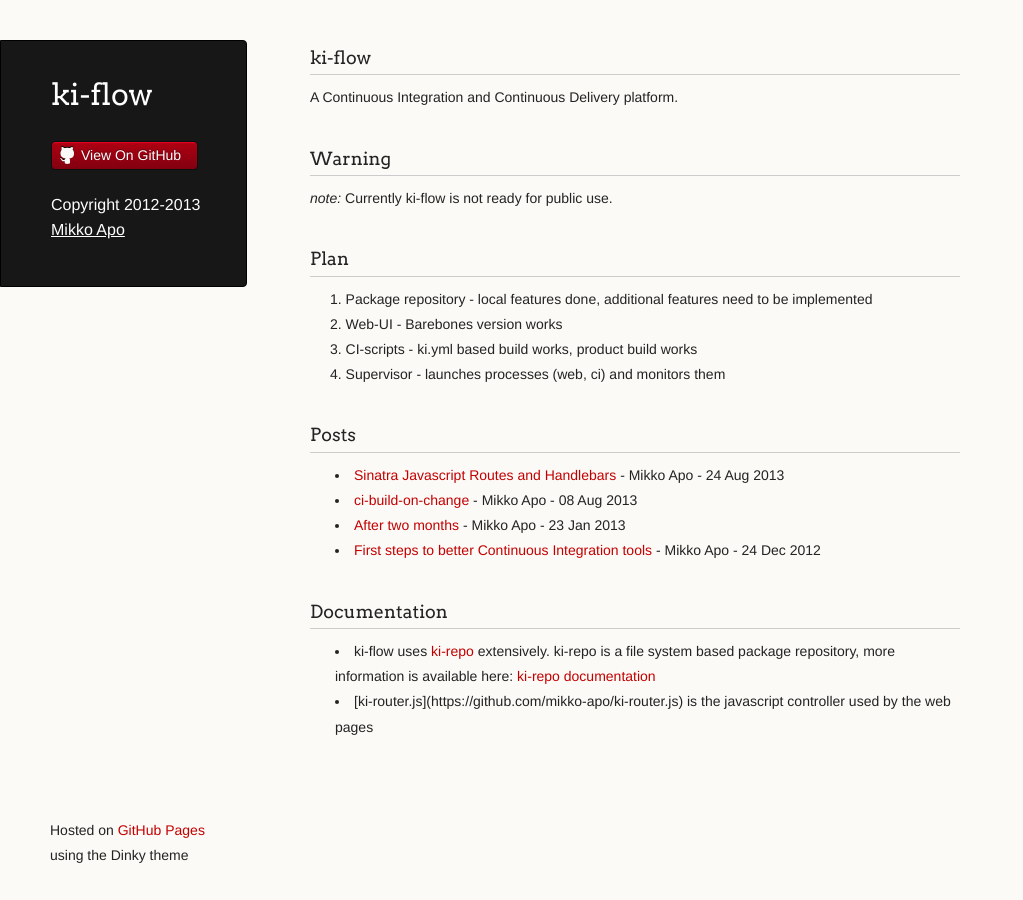
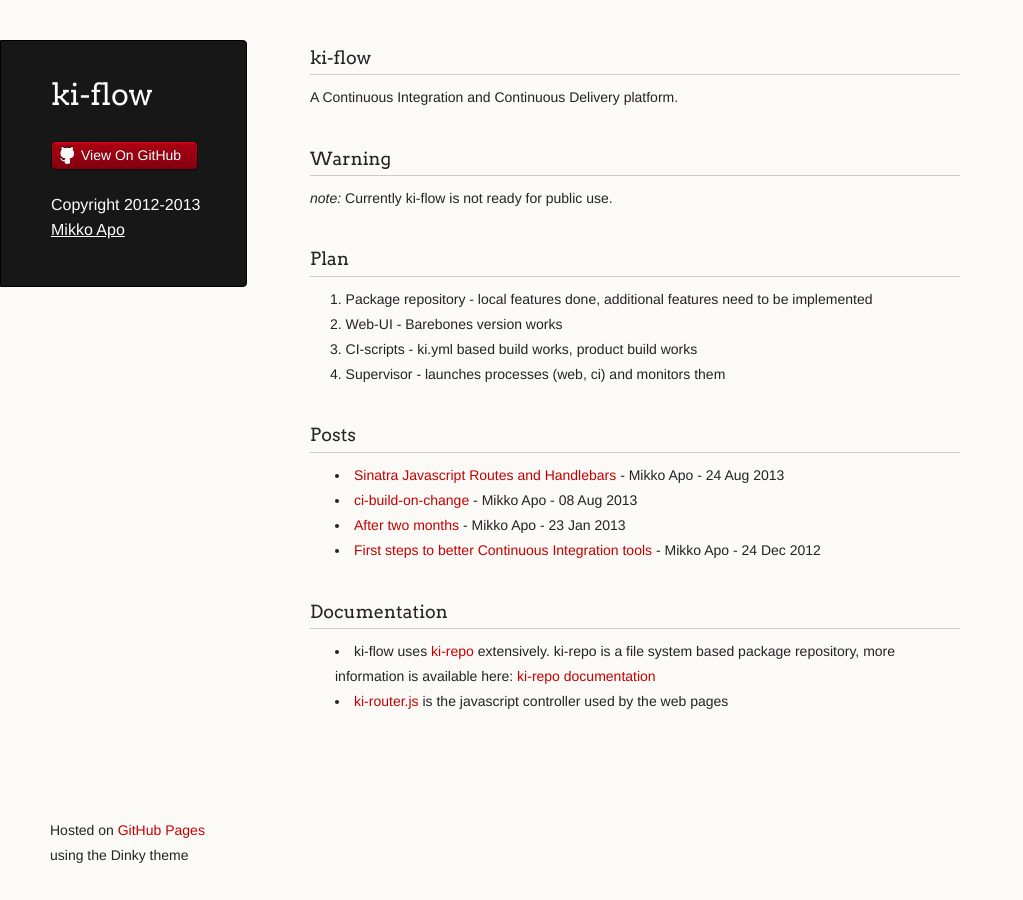
Before and after one commit to mikko-apo/ki-flow, a Jekyll site: the page built from index.md, in a window 1280 px wide. Shown: the whole page, without its empty margins (0-1023 px from the left). Built offline with Jekyll 4.4.1, drawn with Linux system fonts in a browser that asks for light colours; Markdown is read by kramdown in place of the engine named in the settings; part of the change alters nothing that is shown.

Commit message:
added link to ki-router.js github project

```diff
--- a/index.md
+++ b/index.md
@@ -34,6 +34,6 @@ A Continuous Integration and Continuous Delivery platform.
     ki-repo is a file system based package repository, more information is available here: <a href="/ki-repo-doc">ki-repo documentation</a>
   </li>
   <li>
-    [ki-router.js](https://github.com/mikko-apo/ki-router.js) is the javascript controller used by the web pages
+    <a href="https://github.com/mikko-apo/ki-router.js">ki-router.js</a> is the javascript controller used by the web pages
   </li>
 </ul>
```
